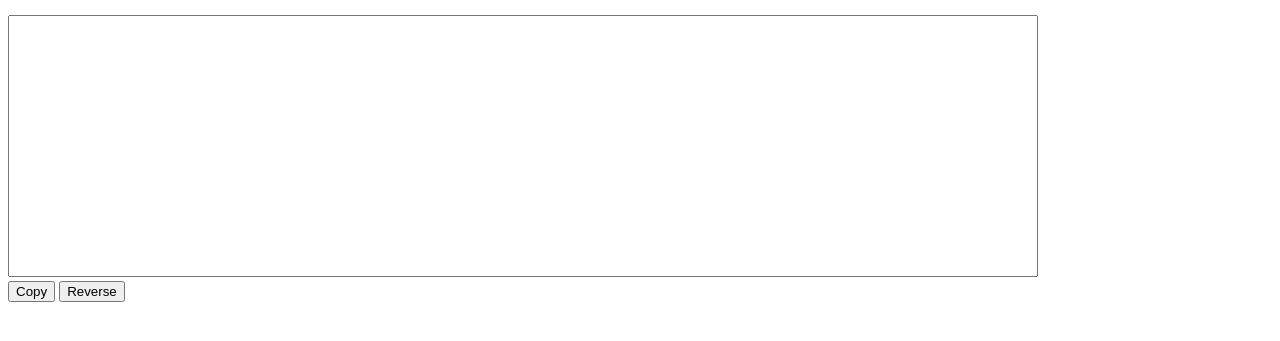
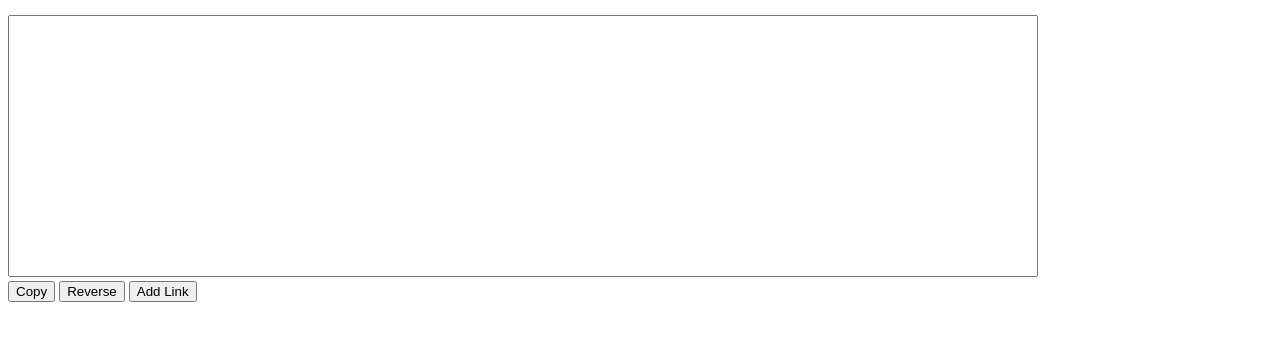
Before and after one commit to sqrtnull/static-judge, a plain HTML site: page docs/converter.html in a window 1280 px wide. Shown: the part 143-484 px from the top of the page. Drawn offline with Linux system fonts and the light colour scheme.

Commit message:
added links

```diff
--- a/docs/converter.html
+++ b/docs/converter.html
@@ -27,6 +27,7 @@
     <br>
     <button onclick="copy()">Copy</button>
     <button onclick="reverse()">Reverse</button>
+    <button onclick="add_link()">Add Link</button>
 <script type="text/javascript">
 
     function init() {
@@ -72,6 +73,10 @@
         var link = document.getElementById('link');
         data = JSON.parse(link.value);
     }
+    function add_link() {
+        var link = document.getElementById('link');
+        link.value = 'https://sqrtnull.github.io/static-judge/?id=Judge&data=' + link.value;
+    }
 
 
 </script>
```
Also changed, not shown: 1 other file.
